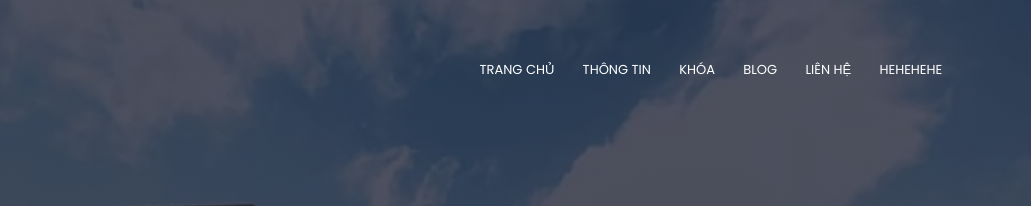
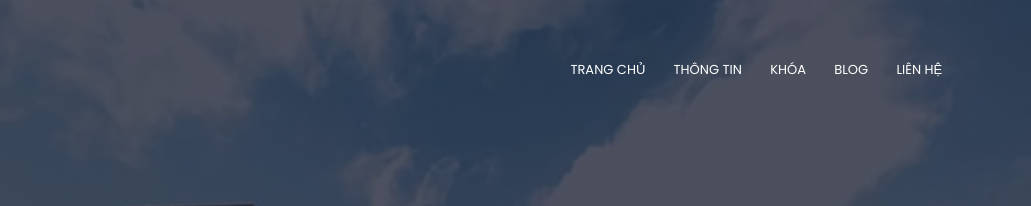
Before and after one commit to lembo2003/lembo2003.github.io, a plain HTML site: page index.html in a window 1280 px wide. Shown: the top 206 px of the page, 249-1280 px from the left. Drawn offline with Linux system fonts and the light colour scheme.

Commit message:
end of testing
123456

```diff
--- a/index.html
+++ b/index.html
@@ -23,7 +23,6 @@
                     <li><a href="">KHÓA</a></li>
                     <li><a href="">BLOG</a></li>
                     <li><a href="">LIÊN HỆ</a></li>
-                    <li><a href="">HEHEHEHE</a></li>
                 </ul>
             </div>
             <i class="fa-solid fa-bars" onclick="showMenu()"></i>
```
